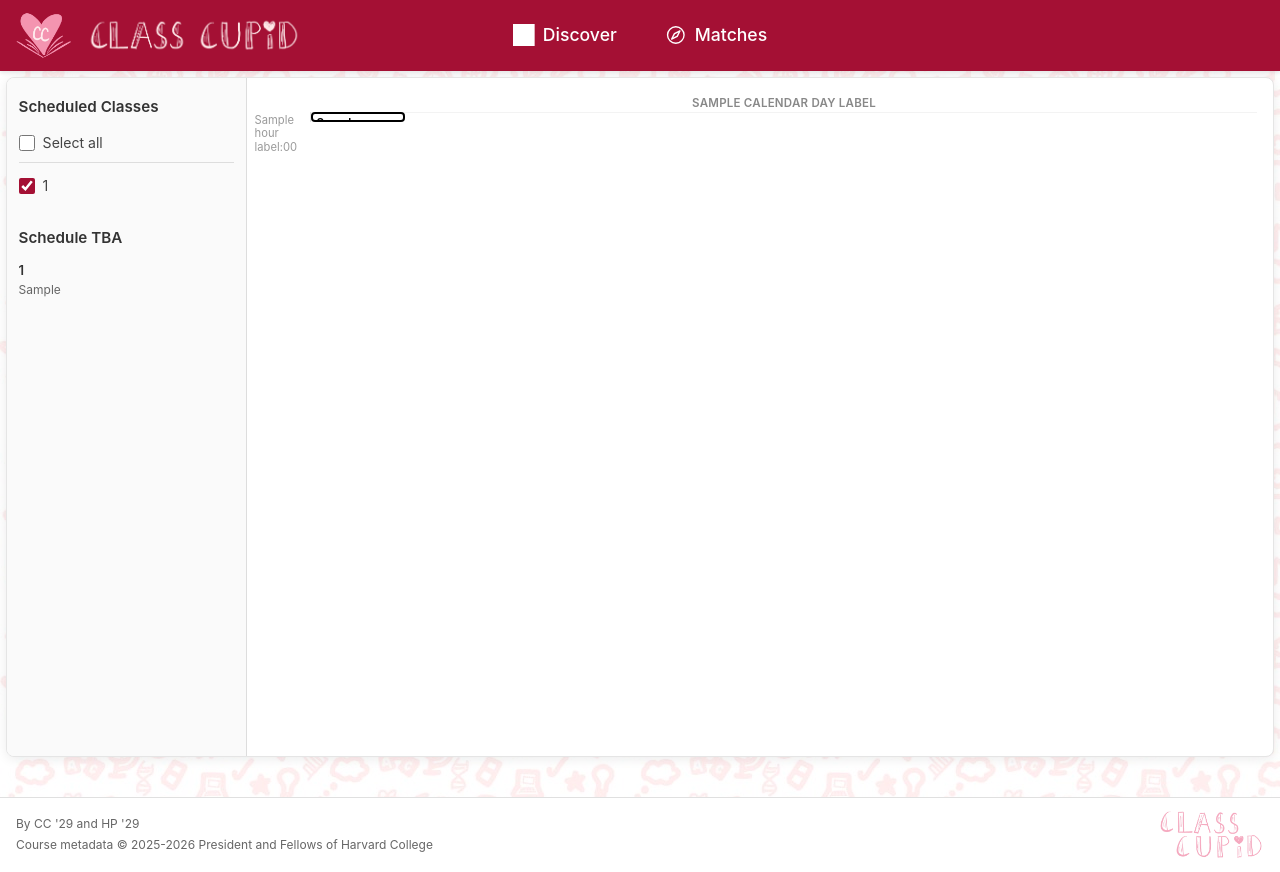
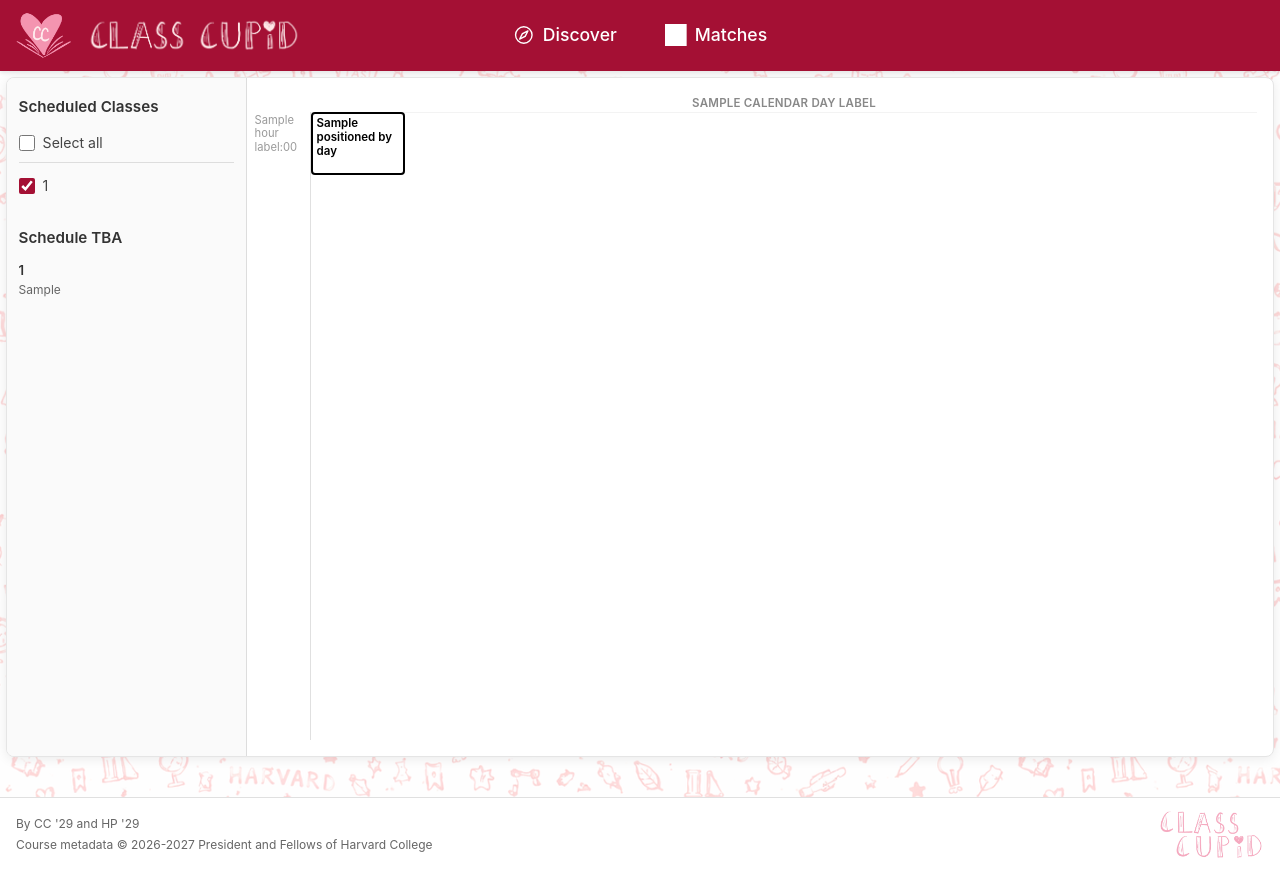
Before and after one commit to carissaxchen/classcupid, a Flask app: template templates/calendar.html in a window 1280 px wide. Run offline with Flask 3, Linux system fonts and the light colour scheme; the template is opened without the code that fills it: most values are stand-ins (such as "Sample title", 1, 10 or a date in 2020); grey boxes are pictures that could not be loaded.

Commit message:
Background assets, calendar layout, nav icons, and time range
- Use page-background.png for body; drop legacy ccbackground.jpg references
- Calendar board stretches grid with time axis; min display through 8 PM; cap 10 PM
- Swap Discover (compass) and Matches (flame) icons in base nav
- Add Widener and related image assets under data/ and static/images

Made-with: Cursor

```diff
--- a/app.py
+++ b/app.py
@@ -1093,6 +1093,10 @@ def matches():
 CALENDAR_DAY_ORDER = ("M", "T", "W", "Th", "F", "S")
 CALENDAR_DAY_LABELS = ("Mon", "Tue", "Wed", "Thu", "Fri", "Sat")
 CALENDAR_NUM_DAYS = len(CALENDAR_DAY_ORDER)
+# FAS listings often run into the evening (e.g. 7:15–9:45 PM); saved courses drive the top of the window.
+CALENDAR_LATEST_END_MIN = 22 * 60
+# If everything ends by mid-afternoon, still draw the grid through early evening (hour rows through ~8 PM).
+CALENDAR_MIN_RANGE_END_MIN = 20 * 60
 
 _SUBJ_ABBR = {
     "COMPSCI": "CS",
@@ -1226,12 +1230,16 @@ def _build_calendar_payload(saved_courses, hidden_ids):
         _assign_event_lanes(d_events)
 
     range_start = 9 * 60
-    range_end = 17 * 60
+    range_end = CALENDAR_MIN_RANGE_END_MIN
     if raw_events:
         mn = min(ev["start_min"] for ev in raw_events)
         mx = max(ev["end_min"] for ev in raw_events)
         range_start = max(7 * 60, (mn // 60 - 1) * 60)
-        range_end = min(22 * 60, ((mx + 59) // 60 + 1) * 60)
+        range_end = min(
+            CALENDAR_LATEST_END_MIN,
+            ((mx + 59) // 60 + 1) * 60,
+        )
+        range_end = max(range_end, CALENDAR_MIN_RANGE_END_MIN)
         if range_end <= range_start:
             range_end = range_start + 8 * 60
 
--- a/static/css/style.css
+++ b/static/css/style.css
@@ -21,10 +21,12 @@ body {
     font-size: 1.1rem;
     color: var(--black);
     line-height: 1.6;
-    background-image: url("../images/ccbackground.jpg");
-    background-repeat: repeat;
+    background-color: #fff;
+    background-image: url("../images/page-background.png");
+    background-repeat: no-repeat;
     background-attachment: fixed;
-    background-size: auto;
+    background-position: center center;
+    background-size: cover;
     min-height: 100vh;
     display: flex;
     flex-direction: column;
@@ -307,15 +309,17 @@ body {
     display: flex;
     flex: 1;
     min-height: var(--cal-axis-px, 448px);
+    align-items: stretch;
 }
 
 .calendar-time-axis {
     width: 56px;
     flex-shrink: 0;
-    height: var(--cal-axis-px, 448px);
+    min-height: var(--cal-axis-px, 448px);
     display: flex;
     flex-direction: column;
     border-right: 1px solid #e0e0e0;
+    align-self: stretch;
 }
 
 .calendar-time-slot {
@@ -336,8 +340,10 @@ body {
     flex: 1;
     display: grid;
     grid-template-columns: repeat(10, minmax(0, 1fr));
+    grid-template-rows: minmax(0, 1fr);
     min-width: 0;
-    height: var(--cal-axis-px, 448px);
+    min-height: var(--cal-axis-px, 448px);
+    align-self: stretch;
 }
 
 .calendar-columns--week {
--- a/templates/base.html
+++ b/templates/base.html
@@ -18,11 +18,11 @@
             </div>
             <div class="nav-links">
                 <a href="{{ url_for('discover') }}" class="nav-link{% if request.endpoint == 'discover' %} nav-link-active{% endif %}">
-                    <img src="{{ url_for('static', filename='images/icons/fire.svg') }}" alt="" class="nav-icon">
+                    <img src="{{ url_for('static', filename='images/icons/compass.svg') }}" alt="" class="nav-icon">
                     <span>Discover</span>
                 </a>
                 <a href="{{ url_for('matches') }}" class="nav-link{% if request.endpoint == 'matches' %} nav-link-active{% endif %}">
-                    <img src="{{ url_for('static', filename='images/icons/compass.svg') }}" alt="" class="nav-icon">
+                    <img src="{{ url_for('static', filename='images/icons/fire.svg') }}" alt="" class="nav-icon">
                     <span>Matches</span>
                 </a>
                 {% if profile and profile.get('affiliation') %}
@@ -61,7 +61,7 @@
         <div class="footer-container">
             <div class="footer-text">
                 <p>By CC '29 and HP '29</p>
-                <p>Course metadata © 2025-2026 President and Fellows of Harvard College</p>
+                <p>Course metadata © 2026-2027 President and Fellows of Harvard College</p>
             </div>
             <div class="footer-logo-container">
                 <img src="{{ url_for('static', filename='images/Class Cupid Logo.png') }}" alt="Class Cupid" class="footer-logo">
```
Also changed, not shown: data/images/Widener Background.png (added), data/images/new ccbackground.png (added), data/images/old ccbackground.jpg (renamed from data/images/ccbackground.jpg), static/images/ccbackground.jpg (deleted), static/images/page-background.png (added), 2 other files.
